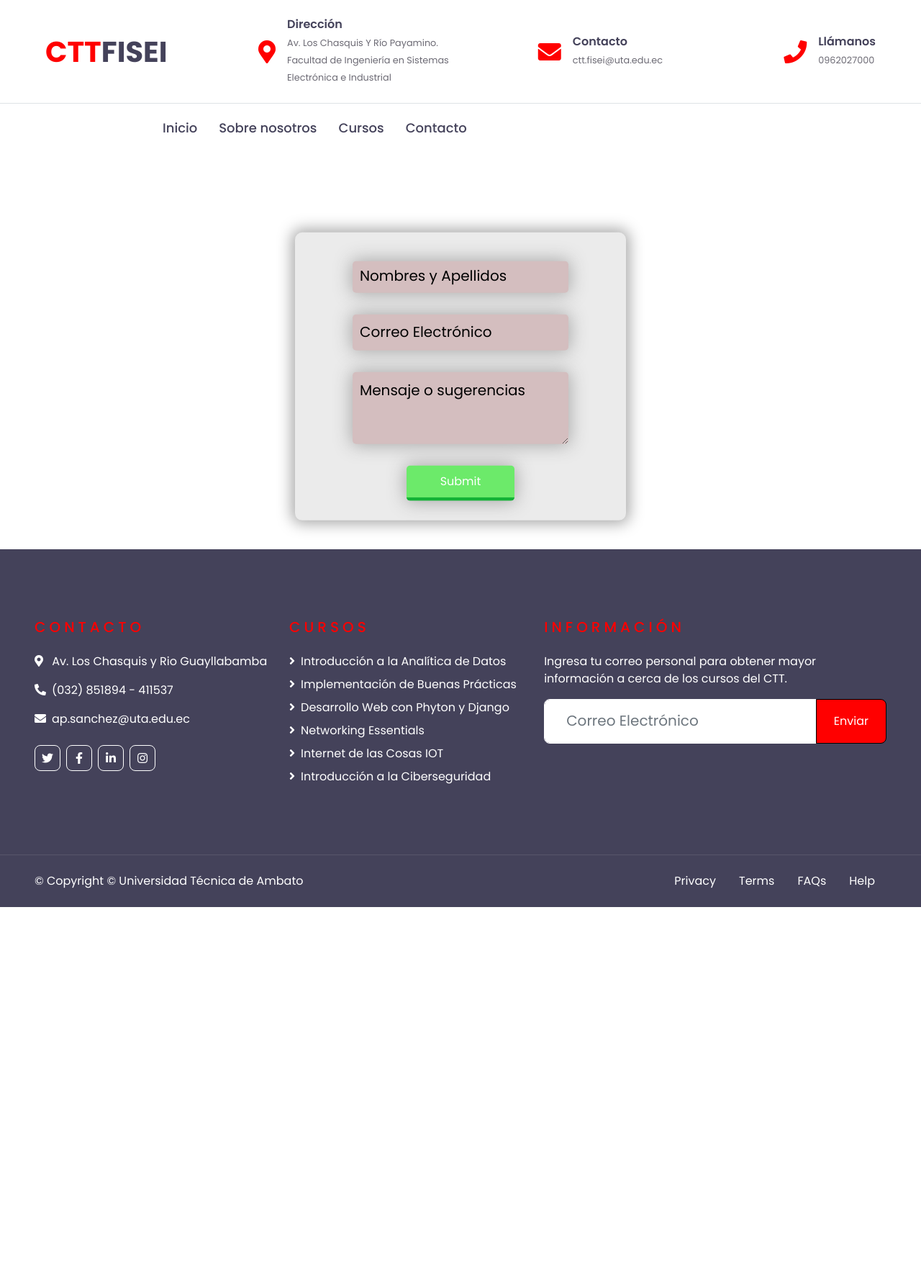
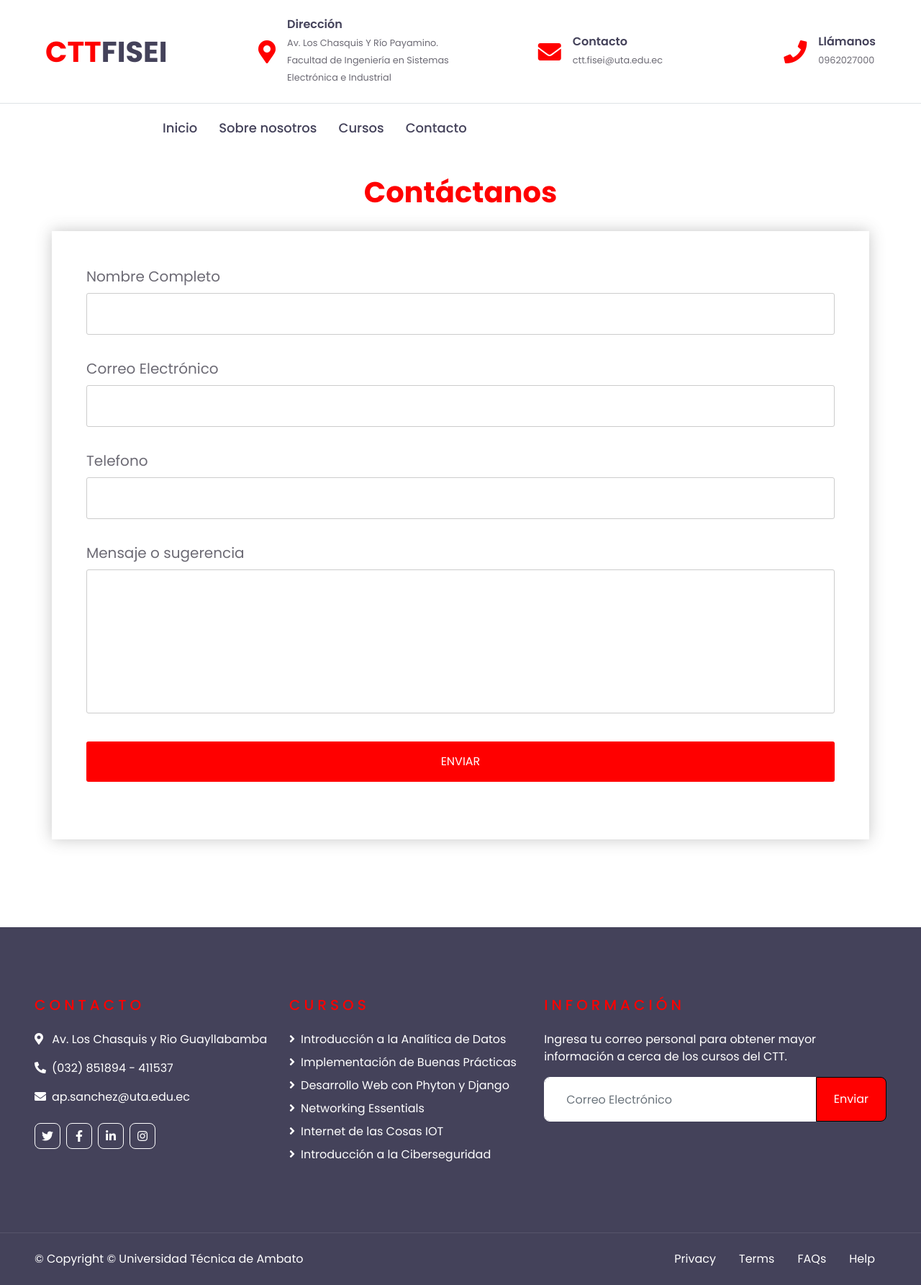
Before and after one commit to carlomagnowhite/PROYECT2_MYCS, a PHP site: page /contact.html in a window 1280 px wide. Shown: the whole page at 72% size. Before the commit the page ends 1260 px from the top, so only its background shows below. Run offline with PHP 8.4, Linux system fonts and the light colour scheme; some libraries are stand-ins or nearby versions.

Commit message:
Se arregla el contacto

```diff
--- a/contact.html
+++ b/contact.html
@@ -32,7 +32,7 @@
 <div class="container-fluid d-none d-lg-block">
     <div class="row align-items-center py-4 px-xl-5">
         <div class="col-lg-3">
-            <a href="" class="text-decoration-none">
+            <a href="index.html" class="text-decoration-none">
                 <h1 class="m-0"><span class="text-primary">CTT</span>FISEI</h1>
             </a>
         </div>
@@ -71,16 +71,13 @@
 
 <!-- Navbar Start -->
 <div class="container-fluid">
-    <div class="row border-top px-xl-5 center-nav">
-        <div class="col-lg-9 center-nav-bar">
+    <div class="row border-top px-xl-5 ">
+        <div class="col-lg-9 ">
             <nav class="navbar  navbar-expand-lg bg-light navbar-light py-3 py-lg-0 px-0">
-                <a href="" class="text-decoration-none d-block d-lg-none">
-                    <h1 class="m-0"><span class="text-primary">CTT</span>FISEI</h1>
-                </a>
                 <button type="button" class="navbar-toggler" data-toggle="collapse" data-target="#navbarCollapse">
                     <span class="navbar-toggler-icon"></span>
                 </button>
-                <div class="collapse center-nav-bar navbar-collapse justify-content-between" id="navbarCollapse">
+                <div class="collapse navbar-collapse justify-content-between" id="navbarCollapse">
                     <div class="navbar-nav py-0 ">
                         <a href="index.html" class="nav-item nav-link">Inicio</a>
                         <a href="about.html" class="nav-item nav-link">Sobre nosotros</a>
@@ -114,23 +111,34 @@
 
     <!--Inicio formulario de contacto-->
     <body class="contactBody">
-        <div class="wrapper">
-        <div class="title">
+        <div class="content">
+            <h1 class="logo">Contáctanos</h1>
+            <div class="contact-wrapper">
+                <div class="contact-form">
+                    <form action="">
+                        <p>
+                            <label for="nombre">Nombre Completo</label>
+                            <input type="text" name="nombre" id="" required>
+                        </p>
+                        <p>
+                            <label for="correo">Correo Electrónico</label>
+                            <input type="email" name="correo" id="" required>
+                        </p>
+                        <p>
+                            <label for="telefono">Telefono</label>
+                            <input type="tel" name="telefono" pattern="[0-9]{3}-[0-9]{3}-[0-9]{4}" required>
+                        </p>
+                        <p>
+                            <label for="mensaje">Mensaje o sugerencia</label>
+                            <textarea name="mensaje" id=""  rows="10"></textarea>
+                        </p>
+                        <p>
+                            <button type="submit">Enviar</button>
+                        </p>
+                    </form>
+                </div>
+            </div>
         </div>
-            <form class="form">
-            <input type="text" class="name entry" id = "nombres" placeholder="Nombres y Apellidos"/>
-
-            <input type="text" class="email entry" id = "email" placeholder="Correo Electrónico"/>
-
-            <textarea class="message entry" id = "mensaje" placeholder="Mensaje o sugerencias"></textarea>
-
-            <button class="submit entry" onclick="thanks()">Submit</button>
-            </form>
-
-            <div class="shadow"></div>
-        </div>
-        <script src="app.js"></script>
-        <br><br>
     </body>
 
     <!--Fin formulario de contacto-->
--- a/css/style2.css
+++ b/css/style2.css
@@ -1,154 +1,54 @@
-.contactBody{
-    background-color: white;
-    background-size: cover;
-    background-attachment: fixed;
-    height:700px;
-
+.content{
+  max-width: 1200px;
+  margin: 0 auto;
+  padding: 2em;
 }
-.title{
-    margin: 0 auto;
-    width: 50%;
+.logo{
   text-align: center;
-    padding-bottom: 10px;
-    font-size: 42px;
-    color: rgb(252, 252, 252);
+  color: #FF0000;
+  margin-bottom: 30px;
+  font-size: 40px;
+}
+.contact-wrapper{
+  box-shadow: 0 0 20px rgba(68, 68, 68, 0.3);
 }
 
-  #title-Tag-Line{
+.contact-wrapper > *{
+  padding: 2em;
+}
+
+.contact-form form{
+  margin: 0;
+  padding: 1em;
+}
+.contact-form label{
   font-size: 20px;
 }
-/* This will center the form */
-  .wrapper {
-    width: 80%;
-    height: 50%;
-    margin: 5% auto 0 auto;
+.contact-form form button,
+.contact-form form input,
+.contact-form form textarea{
+  width: 100%;
+  padding: 1em;
+  border: 1px solid #ccc;
+  border-radius: 3px;
+  outline: none;
+  font-size: 1em;
+  margin-bottom: 1em;
 }
 
-/* form animation starts */
-  .form {
-    background: #EBEBEB;
-    text-align: center;
-    box-shadow: 0px 0px 20px 5px #AAA;
-    border-radius: 10px;
-    width: 45%;
-    height: 400px;
-    margin: 30px auto 0 auto;
-    padding: 10px 10px;
-    animation: bounce 1.5s infinite;
+.contact-form form button{
+  background: #FF0000;
+  color: #fff;
+  border: none;
+  cursor: pointer;
+  text-transform: uppercase;
 }
 
-.name {
-    background-color: #d4bebf;
-    border-bottom: 5px solid #ff0000;
-    color: white;
-    width:300px;
+.contact-form form button:hover{
+  background: #f03131;
 }
 
-  ::-webkit-input-placeholder{
-      color: rgb(0, 0, 0);
-      font-size: 20px;
+.contact-form form textarea{
+  resize: none;
+  height: 200px;
 }
-  .name:hover{
-    background-color: #000000;
-    border-bottom: 5px solid #f90000;
-    height:30px;
-    width:400px;
-  }
-
-  .email {
-    background-color: #d4bebf;
-    border-bottom: 5px solid #ff0000;
-    color: white;
-    height:50px;
-    width:300px;
-
-  }
-  .email:hover{
-    background-color: #000000;
-    border-bottom: 5px solid #f90000;
-    height:30px;
-    width:380px;
-
-  }
-  .message {
-    background-color: #d4bebf;
-    border-bottom: 5px solid rgb(0, 0, 0);
-    color: white;
-    overflow: hidden;
-    height: 100px;
-    width:300px;
-  }
-
-  .message:hover{
-    background-color: #000000;
-    border-bottom: 5px solid #f90000;
-    height: 100px;
-    width:370px;
-  }
-
-  .submit{
-    border-radius:5px;
-    padding:10px;
-    background-color: #2DD7BB;
-    border: none;
-    border-bottom: 5px solid #21df67;
-    transform: translateY(-120px);
-
-  }
-
-  .submit:hover{
-    border-bottom: 5px solid #12d84a;
-    box-shadow: 15px 15px 15px 5px rgba(78, 72, 77, 0.219);
-  }
-
-  .entry{
-    display: block;
-    margin: 30px auto;
-    padding: 10px;
-    border-radius: 5px;
-    border: none;
-    transition: all 0.5s ease 0s;
-    box-shadow: 0px 0px 25px 2px #AAA;
-  }
-
-  /* Shadow to make it look like form is floating  */
-  .shadow{
-    box-shadow: 0px 0px 60px 5px #AAA;
-    opacity: 0.5;
-    border-radius: 100px;
-    width: 50%;
-    margin: 50px auto 0 auto;
-    padding: 0 20px;
-    animation: shadow 1.5s infinite;
-  }
-.submit{
-    border-radius:5px;
-    width:150px;
-    color: white;
-    background-color: #6cea6a;
-    border: none;
-    border-bottom: 5px solid #14b236;
-    margin-top: 150px;
-
-  }
-
-
-
-  @keyframes bounce{
-    0%{
-
-    }
-    50%{
-      transform: translate(0, 8px);
-    }
-
-  }
-  @keyframes shadow{
-    0%{
-
-    }
-    50%{
-      opacity: 0.8;
-      width: 50%;
-    }
-  }
```
Lines whose indentation alone changed are shown as unchanged.
